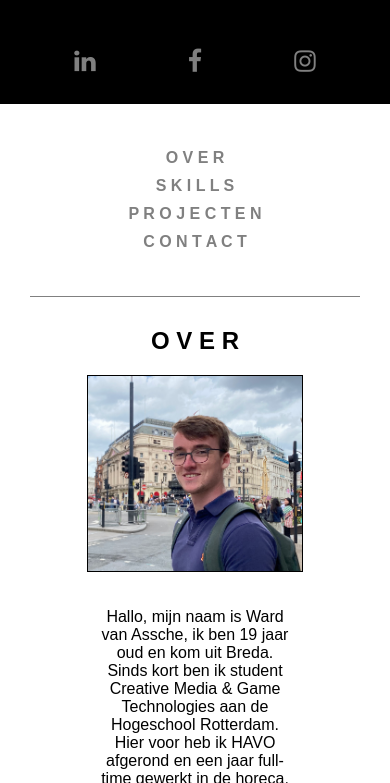
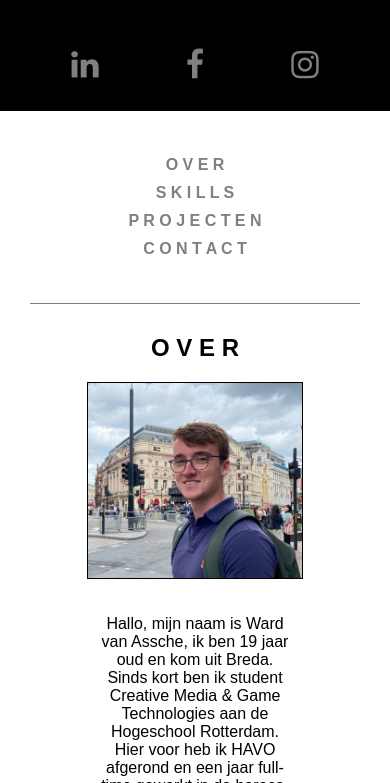
Before and after one commit to wardvanassche/portfolio1, a plain HTML site: page index.html in a window 390 px wide. Shown: the part 61-844 px from the top of the page. Drawn offline with Linux system fonts and the light colour scheme.

Commit message:
Update style.css

```diff
--- a/css/style.css
+++ b/css/style.css
@@ -209,7 +209,7 @@ footer a:hover {
     }
 
     header .fa {
-        font-size: 25px;
+        font-size: 2em;
     }
 
     header #socials {
```
